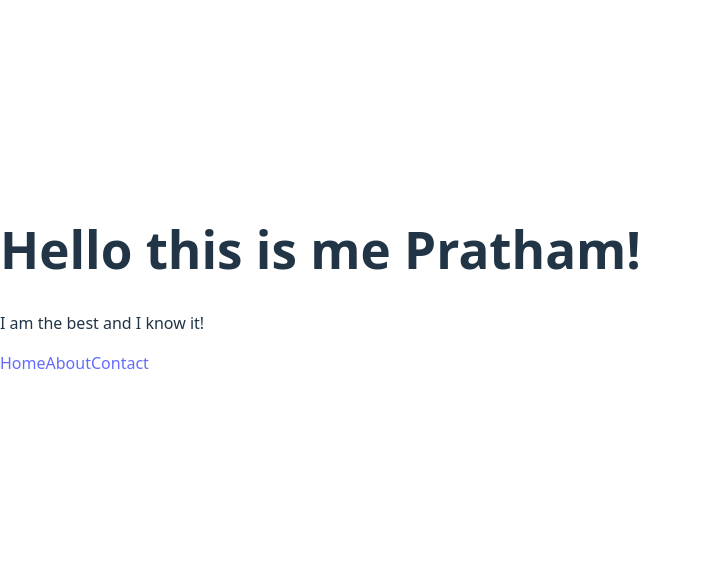
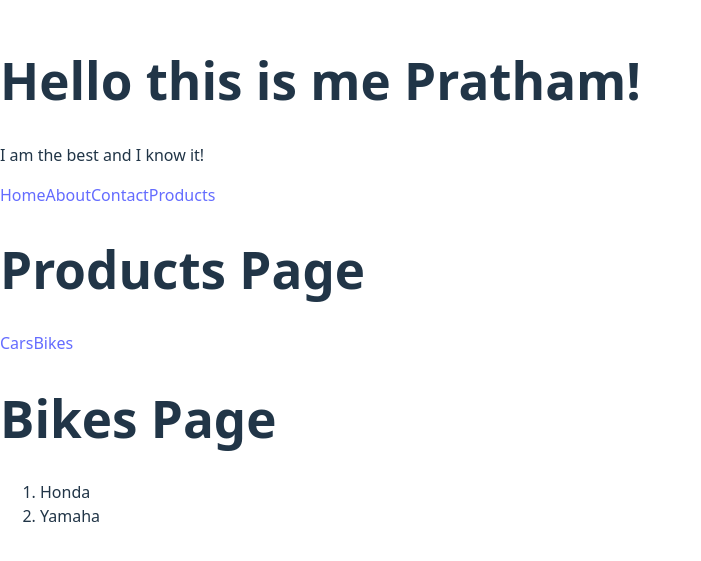
Before and after one commit to pratham2707/react-practice, a React (Vite) app: page /products/bikes in a window 1280 px wide. Shown: the part 119-680 px from the top of the page, without its empty margins (0-701 px from the left). Built offline with nearby package versions, Linux system fonts and the light colour scheme.

Commit message:
React Router: Nested Routes

```diff
--- a/src/App.jsx
+++ b/src/App.jsx
@@ -51,6 +51,9 @@ import { BrowserRouter, Link, Routes, Route } from "react-router-dom"
 import Home from "./Components/Router/Home.jsx"
 import About from "./Components/Router/About.jsx"
 import Contact from "./Components/Router/Contact.jsx"
+import Products from "./Components/Router/Products.jsx"
+import Cars from "./Components/Router/Cars.jsx"
+import Bikes from "./Components/Router/Bikes.jsx"
 
 function App() {
   return (
@@ -110,11 +113,16 @@ function App() {
           <Link to="/">Home</Link>
           <Link to="/about">About</Link>
           <Link to="/contact">Contact</Link>
+          <Link to="/products">Products</Link>
         </nav>
         <Routes>
           <Route path="/" element={<Home />} />
           <Route path="/about" element={<About />} />
           <Route path="/contact" element={<Contact />} />
+          <Route path="/products" element={<Products />}>
+            <Route path="cars" element={<Cars />} />
+            <Route path="bikes" element={<Bikes />} />
+          </Route>
         </Routes>
       </>
     </BrowserRouter>
--- /dev/null
+++ b/src/Components/Router/Bikes.jsx
@@ -0,0 +1,13 @@
+function Bikes() {
+    return (
+        <>
+            <h1>Bikes Page</h1>
+            <ol>
+                <li>Honda</li>
+                <li>Yamaha</li>
+            </ol>
+        </>
+    )
+}
+
+export default Bikes;
--- /dev/null
+++ b/src/Components/Router/Cars.jsx
@@ -0,0 +1,13 @@
+function Cars() {
+    return (
+        <>
+            <h1>Cars Page</h1>
+            <ol>
+                <li>Mercedes</li>
+                <li>Rolls Royce</li>
+            </ol>
+        </>
+    )
+}
+
+export default Cars;
--- /dev/null
+++ b/src/Components/Router/Products.jsx
@@ -0,0 +1,16 @@
+import { Link, Outlet } from "react-router-dom"
+
+function Products() {
+    return (
+        <>
+            <h1>Products Page</h1>
+            <nav>
+                <Link to="cars">Cars</Link>
+                <Link to="bikes">Bikes</Link>
+            </nav>
+            <Outlet />
+        </>
+    )
+}
+
+export default Products;
```
